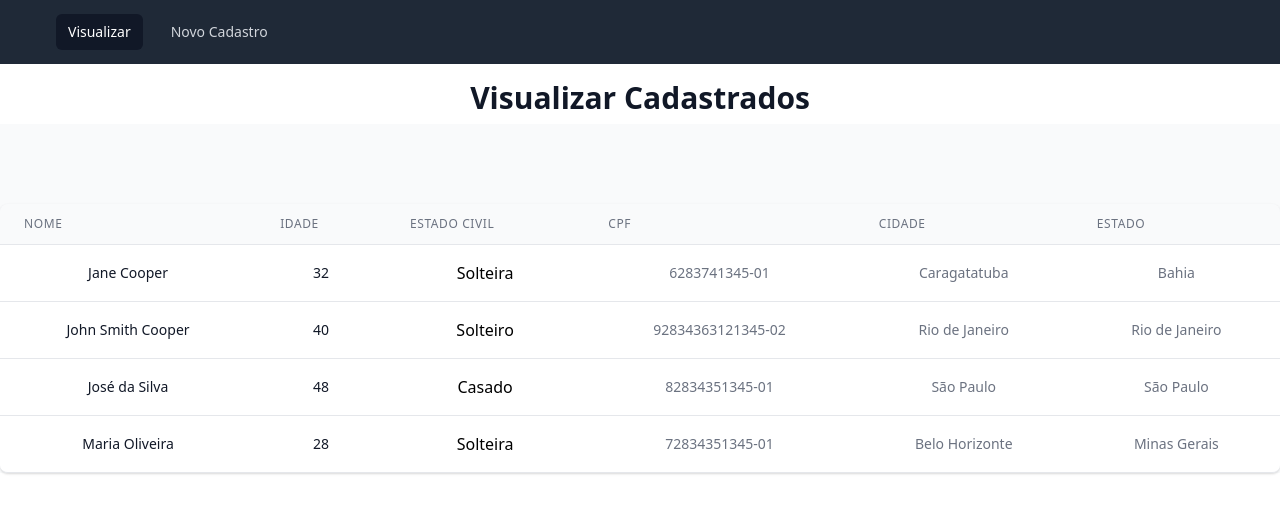
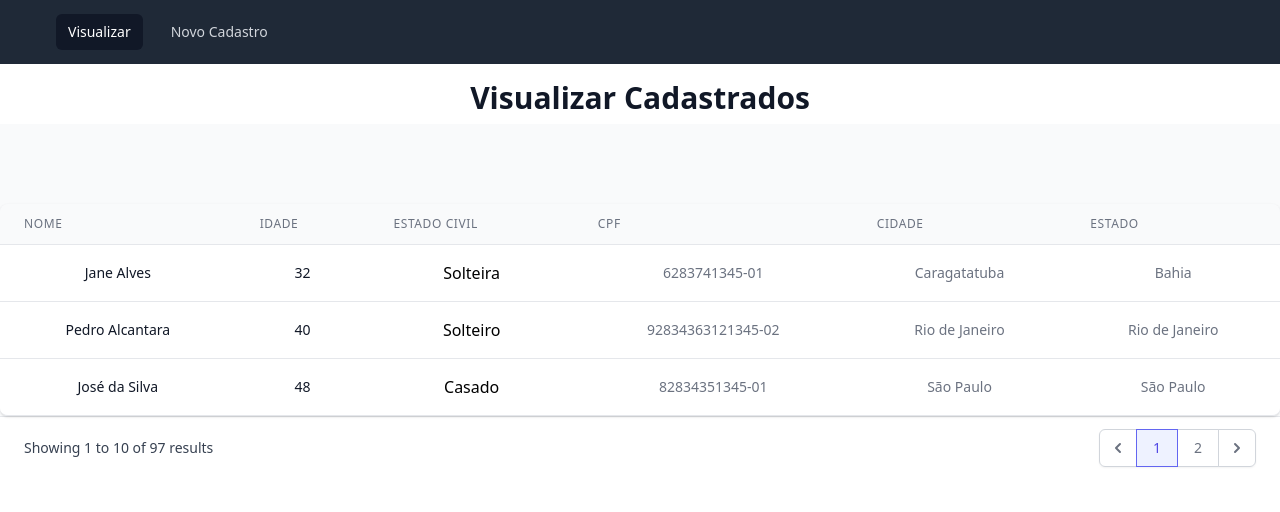
Before and after one commit to zakzc/soft_table_front, a React (Create React App) app: page / in a window 1280 px wide. Shown: the top 512 px of the page. Built offline with nearby package versions, Linux system fonts and the light colour scheme.

Commit message:
Initial implementation of validation

```diff
--- a/package.json
+++ b/package.json
@@ -9,6 +9,7 @@
     "@testing-library/jest-dom": "^5.11.4",
     "@testing-library/react": "^11.1.0",
     "@testing-library/user-event": "^12.1.10",
+    "joi": "^17.4.0",
     "react": "^17.0.2",
     "react-dom": "^17.0.2",
     "react-router-dom": "^5.2.0",
--- a/src/app/baseData/baseCadastro.json
+++ b/src/app/baseData/baseCadastro.json
@@ -1,6 +1,6 @@
 [
   {
-    "name": "Jane Cooper",
+    "nome": "Jane Alves",
     "idade": "32",
     "estadoCivil": "Solteira",
     "cpf": "6283741345-01",
@@ -8,7 +8,7 @@
     "estado": "Bahia"
   },
   {
-    "name": "John Smith Cooper",
+    "nome": "Pedro Alcantara",
     "idade": "40",
     "estadoCivil": "Solteiro",
     "cpf": "92834363121345-02",
@@ -16,7 +16,7 @@
     "estado": "Rio de Janeiro"
   },
   {
-    "name": "José da Silva",
+    "nome": "José da Silva",
     "idade": "48",
     "estadoCivil": "Casado",
     "cpf": "82834351345-01",
@@ -24,11 +24,51 @@
     "estado": "São Paulo"
   },
   {
-    "name": "Maria Oliveira",
+    "nome": "Maria Oliveira",
     "idade": "28",
     "estadoCivil": "Solteira",
     "cpf": "72834351345-01",
     "cidade": "Belo Horizonte",
     "estado": "Minas Gerais"
+  },
+  {
+    "nome": "Antonio dos Santos",
+    "idade": "38",
+    "estadoCivil": "Casado",
+    "cpf": "52834351345-01",
+    "cidade": "Belo Horizonte",
+    "estado": "Minas Gerais"
+  },
+  {
+    "nome": "José dos Santos",
+    "idade": "18",
+    "estadoCivil": "Solteiro",
+    "cpf": "42834351345-01",
+    "cidade": "Porto Alegre",
+    "estado": "Rio Grande do Sul"
+  },
+  {
+    "nome": "Clara de Assis",
+    "idade": "28",
+    "estadoCivil": "Casada",
+    "cpf": "32834351345-01",
+    "cidade": "Belo Horizonte",
+    "estado": "Minas Gerais"
+  },
+  {
+    "nome": "Maria dos Santos Silva",
+    "idade": "28",
+    "estadoCivil": "Solteira",
+    "cpf": "22834351345-01",
+    "cidade": "Belo Horizonte",
+    "estado": "Minas Gerais"
+  },
+  {
+    "nome": "Janaína Andrade",
+    "idade": "28",
+    "estadoCivil": "Solteira",
+    "cpf": "12834351345-01",
+    "cidade": "Belo Horizonte",
+    "estado": "Minas Gerais"
   }
 ]
--- a/src/app/components/cadastro.js
+++ b/src/app/components/cadastro.js
@@ -1,5 +1,8 @@
 import { useState } from "react";
 import { Redirect } from "react-router-dom";
+import { XIcon } from "@heroicons/react/outline";
+///
+import validate from "../utils/validate";
 
 export default function Cadastro({ addNewPerson }) {
   const [nome, setNome] = useState();
@@ -9,12 +12,26 @@ export default function Cadastro({ addNewPerson }) {
   const [cidade, setCidade] = useState();
   const [estado, setEstado] = useState();
   const [redirect, setRedirect] = useState(false);
+  const [displayMessage, setDisplayMessage] = useState(null);
+  ///
+  const displayValidationMessage = (message) => {
+    console.log("=> ", message);
+    setDisplayMessage(message);
+  };
+  ///
+  const handleValidation = (data) => {
+    let check = validate(data);
+    console.log(check.success);
+    displayValidationMessage(check.message);
+  };
   ///
   const handleSubmit = (event) => {
     event.preventDefault();
     const novoCadastro = { nome, idade, estadoCivil, cpf, cidade, estado };
-    addNewPerson(novoCadastro);
-    setRedirect(true);
+    if (handleValidation(novoCadastro)) {
+      addNewPerson(novoCadastro);
+      setRedirect(true);
+    }
   };
   ///
   return (
@@ -22,13 +39,34 @@ export default function Cadastro({ addNewPerson }) {
       <h2 className="text-2xl p-2 mt-2  font-bold leading-7 text-gray-900 sm:text-3xl sm:truncate">
         Novo Cadastro
       </h2>
+      {/* message */}
+      <div
+        className="bg-red-lightest border border-red-light text-red-dark pl-4 pr-8 py-3 rounded relative"
+        role="alert"
+      >
+        <span className="block sm:inline">
+          <span className="absolute pin-t pin-b pin-r pr-2 py-3">
+            <svg
+              className="h-6 w-6 text-red"
+              role="button"
+              xmlns="http://www.w3.org/2000/svg"
+              viewBox="0 0 20 20"
+            >
+              <title>Close</title>
+              {/* <path d="M14.348 14.849a1.2 1.2 0 0 1-1.697 0L10 11.819l-2.651 3.029a1.2 1.2 0 1 1-1.697-1.697l2.758-3.15-2.759-3.152a1.2 1.2 0 1 1 1.697-1.697L10 8.183l2.651-3.031a1.2 1.2 0 1 1 1.697 1.697l-2.758 3.152 2.758 3.15a1.2 1.2 0 0 1 0 1.698z" /> */}
+              <XIcon />
+            </svg>
+          </span>
+          {displayMessage}
+        </span>
+      </div>
       <div className="bg-gray-50">
         <div className="hidden sm:block" aria-hidden="true">
           <div className="py-5">
             <div className="border-t border-gray-200" />
           </div>
         </div>
-
+        {/* form */}
         <div className="mt-10 sm:mt-0">
           <div className="md:grid md:grid-cols-3 md:gap-6">
             <div className="md:col-span-1">
@@ -201,6 +239,7 @@ export default function Cadastro({ addNewPerson }) {
           </div>
         </div>
       </div>
+
       {redirect ? <Redirect push to="/" /> : null}
     </>
   );
--- a/src/app/components/table.js
+++ b/src/app/components/table.js
@@ -1,9 +1,16 @@
 import { useState } from "react";
+import { ChevronLeftIcon, ChevronRightIcon } from "@heroicons/react/solid";
 
 export default function Table(props) {
-  const [people] = useState(props[0]);
+  const [list, setList] = useState(props[0]);
+  const [curPage, setCurPage] = useState(1);
+  const [pageBegin, setPageBegin] = useState(0);
+  const [pageEnd, setPageEnd] = useState(3);
+  const [people] = useState(list.slice(pageBegin, pageEnd));
+  console.log("hhh", people.slice(pageBegin, pageEnd));
   return (
     <>
+      {/* Table */}
       <h2 className="text-2xl font-bold leading-7 p-2 mt-2 text-gray-900 sm:text-3xl sm:truncate">
         Visualizar Cadastrados
       </h2>
@@ -57,7 +64,7 @@ export default function Table(props) {
                     <tr key={person.cpf}>
                       <td className="px-6 py-4 whitespace-nowrap">
                         <div className="text-sm text-gray-900">
-                          {person.name}
+                          {person.nome}
                         </div>
                       </td>
                       <td className="px-6 py-4 whitespace-nowrap">
@@ -88,6 +95,67 @@ export default function Table(props) {
           </div>
         </div>
       </div>
+      {/* pagination */}
+      <div className="bg-white px-4 py-3 flex items-center justify-between border-t border-gray-200 sm:px-6">
+        <div className="flex-1 flex justify-between sm:hidden">
+          <a
+            href="#"
+            className="relative inline-flex items-center px-4 py-2 border border-gray-300 text-sm font-medium rounded-md text-gray-700 bg-white hover:bg-gray-50"
+          >
+            Previous
+          </a>
+          <a
+            href="#"
+            className="ml-3 relative inline-flex items-center px-4 py-2 border border-gray-300 text-sm font-medium rounded-md text-gray-700 bg-white hover:bg-gray-50"
+          >
+            Next
+          </a>
+        </div>
+        <div className="hidden sm:flex-1 sm:flex sm:items-center sm:justify-between">
+          <div>
+            <p className="text-sm text-gray-700">
+              Showing <span className="font-medium">1</span> to{" "}
+              <span className="font-medium">10</span> of{" "}
+              <span className="font-medium">97</span> results
+            </p>
+          </div>
+          <div>
+            <nav
+              className="relative z-0 inline-flex rounded-md shadow-sm -space-x-px"
+              aria-label="Pagination"
+            >
+              <a
+                href="#"
+                className="relative inline-flex items-center px-2 py-2 rounded-l-md border border-gray-300 bg-white text-sm font-medium text-gray-500 hover:bg-gray-50"
+              >
+                <span className="sr-only">Previous</span>
+                <ChevronLeftIcon className="h-5 w-5" aria-hidden="true" />
+              </a>
+              {/* Current: "z-10 bg-indigo-50 border-indigo-500 text-indigo-600", Default: "bg-white border-gray-300 text-gray-500 hover:bg-gray-50" */}
+              <a
+                href="#"
+                aria-current="page"
+                className="z-10 bg-indigo-50 border-indigo-500 text-indigo-600 relative inline-flex items-center px-4 py-2 border text-sm font-medium"
+              >
+                1
+              </a>
+              <a
+                href="#"
+                className="bg-white border-gray-300 text-gray-500 hover:bg-gray-50 relative inline-flex items-center px-4 py-2 border text-sm font-medium"
+              >
+                2
+              </a>
+              <a
+                href="#"
+                className="relative inline-flex items-center px-2 py-2 rounded-r-md border border-gray-300 bg-white text-sm font-medium text-gray-500 hover:bg-gray-50"
+              >
+                <span className="sr-only">Next</span>
+                <ChevronRightIcon className="h-5 w-5" aria-hidden="true" />
+              </a>
+            </nav>
+          </div>
+        </div>
+      </div>
     </>
   );
 }
--- /dev/null
+++ b/src/app/utils/validate.js
@@ -0,0 +1,45 @@
+import Joi from "joi";
+
+export default function validate(data) {
+  console.log("received: ", data);
+  let cadastroSchema = Joi.object({
+    nome: Joi.string().alphanum().min(3).max(50).required().messages({
+      "string.base": "Nome não pode conter números",
+      "string.empty": "O campo nome não pode estar vazio",
+      "string.min": "Nome deve ter pelo menos {#limit} caracteres",
+      "any.required": "O campo nome é obrigatório",
+    }),
+    idade: Joi.number().required().messages({
+      "number.base": "Apenas números são permitidos como idade",
+      "number.empty": "O campo idade não pode estar vazio",
+      "any.required": "O campo idade é obrigatório",
+    }),
+    estadoCivil: Joi.string().alphanum().min(5).max(12).required().messages({
+      "string.base": "Estado civil não pode conter números",
+      "string.empty": "O campo estado civil não pode estar vazio",
+      "string.min": "Estado civil deve ter pelo menos {#limit} caracteres",
+      "any.required": "O estado civil  é obrigatório",
+    }),
+    cpf: Joi.string().min(11).max(11).required().messages({
+      "string.base": "Cpf deve conter números e traço",
+      "string.empty": "O campo cpf não pode estar vazio",
+      "string.min": "Cpf deve ter {#limit} caracteres",
+      "any.required": "O campo cpf é obrigatório",
+    }),
+    cidade: Joi.string().min(3).max(20).required().messages({
+      "string.base": "Cidade não pode conter números",
+      "string.empty": "O campo cidade não pode estar vazio",
+      "string.min": "Cidade deve ter pelo menos {#limit} caracteres",
+      "any.required": "O campo cidade é obrigatório",
+    }),
+    estado: Joi.string().min(4).max(20).required().messages({
+      "any.required": "O campo estado é obrigatório",
+    }),
+  });
+  const isValid = cadastroSchema.validate(data);
+  console.log("is: ", isValid);
+  if (isValid.error) {
+    return { success: false, message: isValid.error.details[0].message };
+  }
+  return { success: true };
+}
```
Also changed, not shown: src/app/components/navbar.js (+34 -6 lines), 2 other files (tests, documents, lock files or other folders).
